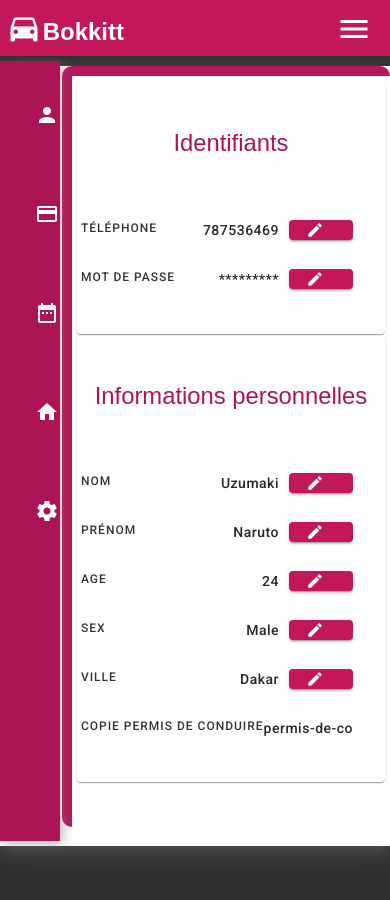
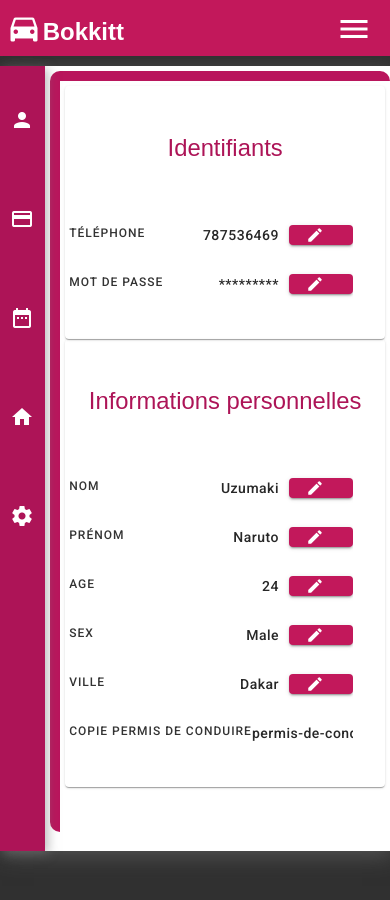
Before and after one commit to mouhamadoudou/Bokkitt-Front, an Angular app: page / in a window 390 px wide. Shown: the top 900 px of the page. Built offline with nearby package versions, Linux system fonts and the light colour scheme.

Commit message:
feat (dashboard) :

```diff
--- a/src/app/User-infos/dashboard/dashboard.component.css
+++ b/src/app/User-infos/dashboard/dashboard.component.css
@@ -66,8 +66,9 @@ nav a {
 
   &:hover {
     color: #413a3c;
-    transform: scale(1.2);
+    transform: scale(1.1);
     cursor: pointer;
+    background-color: #8f0a447e;
   }
 
   &:first-child {
@@ -200,7 +201,7 @@ mat-list-item {
   display: flex;
   flex-direction: row;
   align-items: center;
-color: #272727;
+  color: #272727;
 
   p {
     font-size: 14px;
@@ -225,19 +226,6 @@ mat-card-content {
 
 @media (max-width: 768px) {
   .container {
-    margin-top: 20px;
-    padding: 15px;
-  }
-
-  .leftbox {
-    top: -5px;
-    left: 0px;
-    width: 5px;
-  }
-}
-
-@media (max-width: 480px) {
-  .container {
     margin-top: 10px;
     padding: 0px;
     min-height: 50vh;
@@ -257,6 +245,44 @@ mat-card-content {
   .leftbox {
     top: -5px;
     left: 0px;
-    width: 60px;
+    width: 80px;
   }
 }
+
+@media (max-width: 480px) {
+  .container {
+    margin-top: 10px;
+    padding: 0px;
+    min-height: 50vh;
+    padding-top: 5px;
+  }
+
+  .rightbox {
+    float: right;
+    width: 82%;
+    height: 95%;
+    border: #b9155c;
+    border-style: solid;
+    border-radius: 10px;
+    border-width: 10px 0px 0px 10px;
+    padding: 5px;
+  }
+
+  .leftbox {
+    top: 0px;
+    left: 0px;
+    width: 45px;
+  }
+
+  nav a {
+    list-style: none;
+    padding: 35px 0 35px 10px;
+
+    &:hover {
+      color: #413a3c;
+      transform: scale(1.1);
+      cursor: pointer;
+      background-color: #8f0a447e;
+    }
+  }
+}
```
